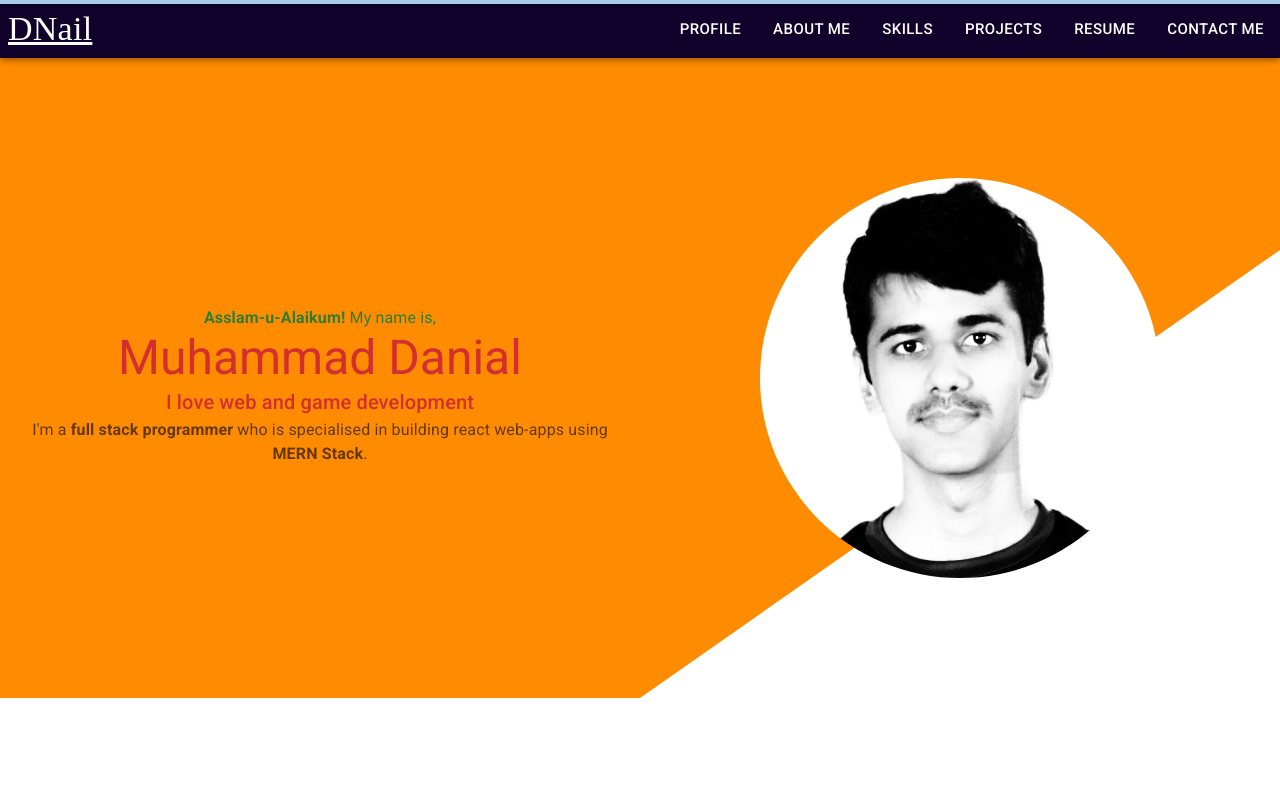
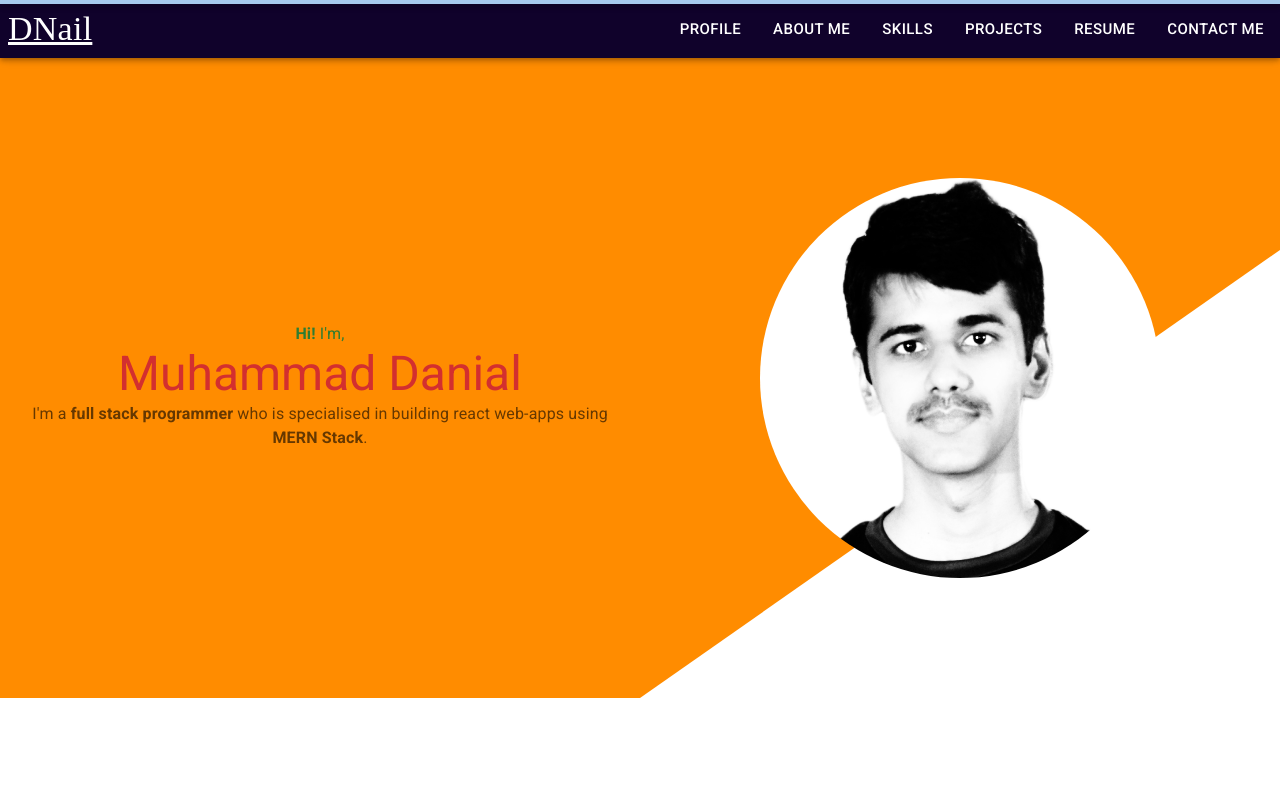
Before and after one commit to Danial-frpf/Portfolio, a React (Create React App) app: page / in a window 1280 px wide. Shown: the top 800 px of the page. Built offline with nearby package versions, Linux system fonts and the light colour scheme; a web font is replaced by a local one.

Commit message:
Changed about width and profile text

```diff
--- a/src/components/AboutMe/AboutMe.jsx
+++ b/src/components/AboutMe/AboutMe.jsx
@@ -19,10 +19,10 @@ const AboutMe = () => {
                 sx={{
                     width: {
                         xs: "100%",
-                        sm: "80%",
-                        md: "70%",
-                        lg: "70%",
-                        xl: "60%",
+                        sm: "60%",
+                        md: "50%",
+                        lg: "50%",
+                        xl: "50%",
                     },
                 }}
             >
@@ -36,10 +36,18 @@ const AboutMe = () => {
                 </Typography>
                 <Typography
                     className={isVisible ? "text--animation--1" : ""}
+                    sx={{
+                        textAlign: {
+                            xs: "left",
+                            sm: "center",
+                            md: "center",
+                            lg: "center",
+                            xl: "center",
+                        },
+                    }}
                     variant="subtitle1"
                     component="p"
                     color="textSecondary"
-                    textAlign="center"
                 >
                     I'm a <strong>full stack programmer</strong> who can do
                     things from designing to writing <strong>front-end</strong>{" "}
@@ -47,8 +55,18 @@ const AboutMe = () => {
                     the way to writing <strong>backend</strong> servers using{" "}
                     <strong>NodeJS</strong> and <strong>MongoDB</strong>.
                 </Typography>
+                <br />
                 <Typography
                     className={isVisible ? "text--animation--1" : ""}
+                    sx={{
+                        textAlign: {
+                            xs: "left",
+                            sm: "center",
+                            md: "center",
+                            lg: "center",
+                            xl: "center",
+                        },
+                    }}
                     variant="subtitle1"
                     component="p"
                     color="textSecondary"
--- a/src/components/Profile/Profile.jsx
+++ b/src/components/Profile/Profile.jsx
@@ -33,7 +33,7 @@ const Profile = () => {
                             color="success.main"
                             textAlign="center"
                         >
-                            <strong>Asslam-u-Alaikum!</strong> My name is,
+                            <strong>Hi!</strong> I'm,
                         </Typography>
                         <Typography
                             variant="h3"
@@ -42,14 +42,6 @@ const Profile = () => {
                             textAlign="center"
                         >
                             Muhammad Danial
-                        </Typography>
-                        <Typography
-                            variant="h6"
-                            component="h6"
-                            color="error.main"
-                            textAlign="center"
-                        >
-                            I love web and game development
                         </Typography>
                         <Typography
                             className={isVisible ? "text--animation--1" : ""}
```
